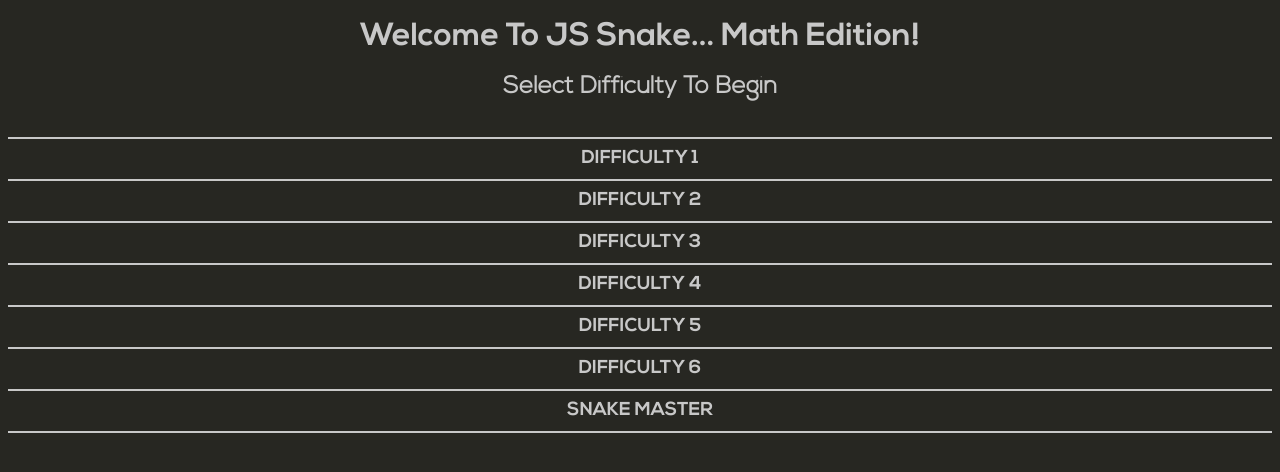
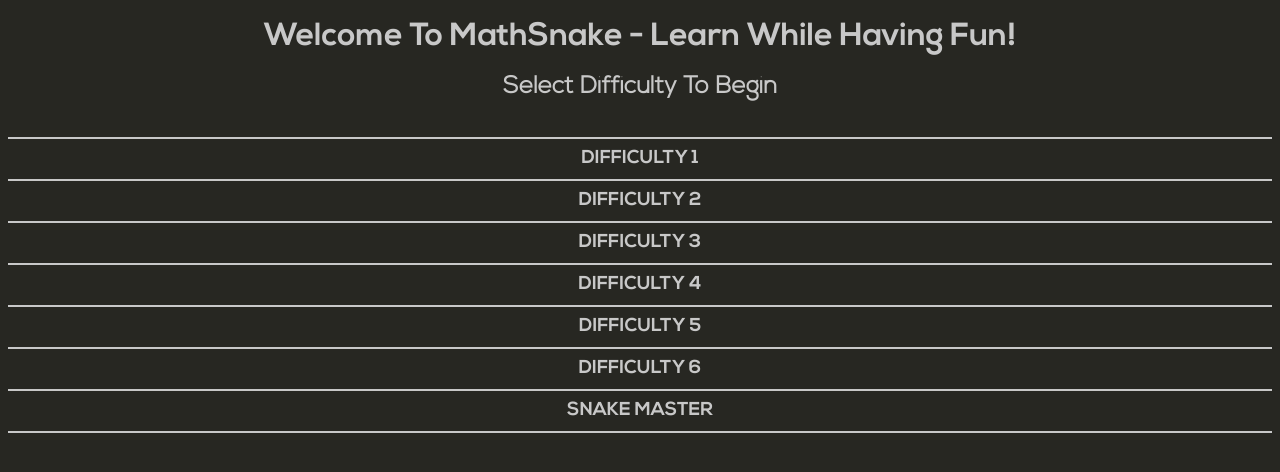
Before and after one commit to charlie-turner-314/math-snake, a plain HTML site: page index.html in a window 1280 px wide. Drawn offline with Linux system fonts and the light colour scheme.

Commit message:
Update index.html

```diff
--- a/index.html
+++ b/index.html
@@ -2,7 +2,7 @@
 <html>
 <head>
 <meta charset="utf-8">
-<title>Welcome to JS Snake - Math</title>
+<title>Welcome to MathSnake</title>
 </head>
 <style>
 @font-face { font-family: Nexa Light; src: url('fonts/Nexa Light.ttf'); }
@@ -57,7 +57,7 @@ h3 {
 <script src="scripts/WelcomeScreen.js"></script>
 
 <body>
-<h1 style="font-family:Nexa Bold; text-align:center;">Welcome To JS Snake... Math Edition!</h1>
+<h1 style="font-family:Nexa Bold; text-align:center;">Welcome To MathSnake - Learn While Having Fun!</h1>
 <h2 style="font-family:Nexa Light; text-align:center;">Select Difficulty To Begin</h2>
 <br>
 <h3 id="d1" onclick="DiffChoose(10, 40, 2, 10)"> DIFFICULTY 1 </h3>
```
